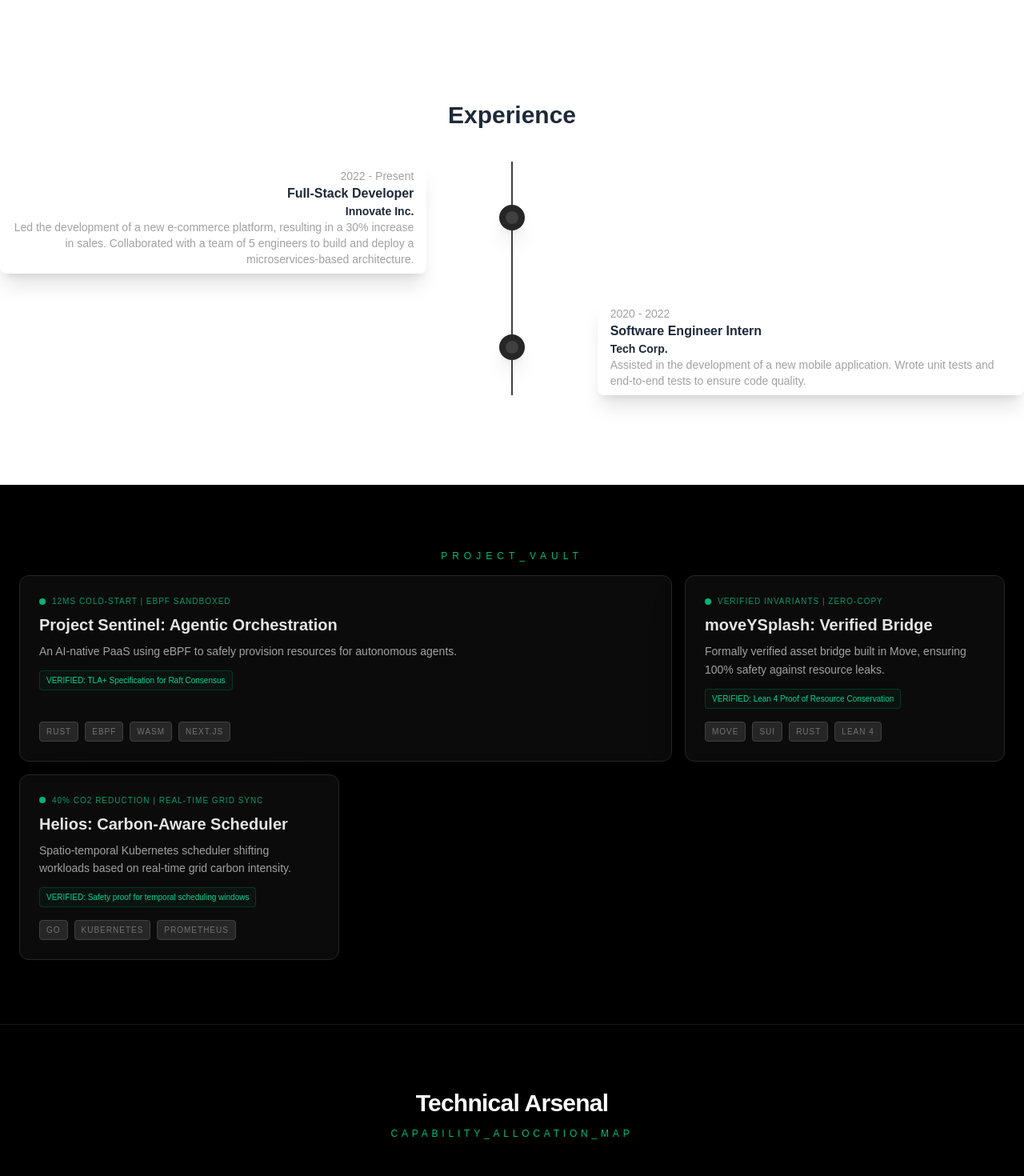
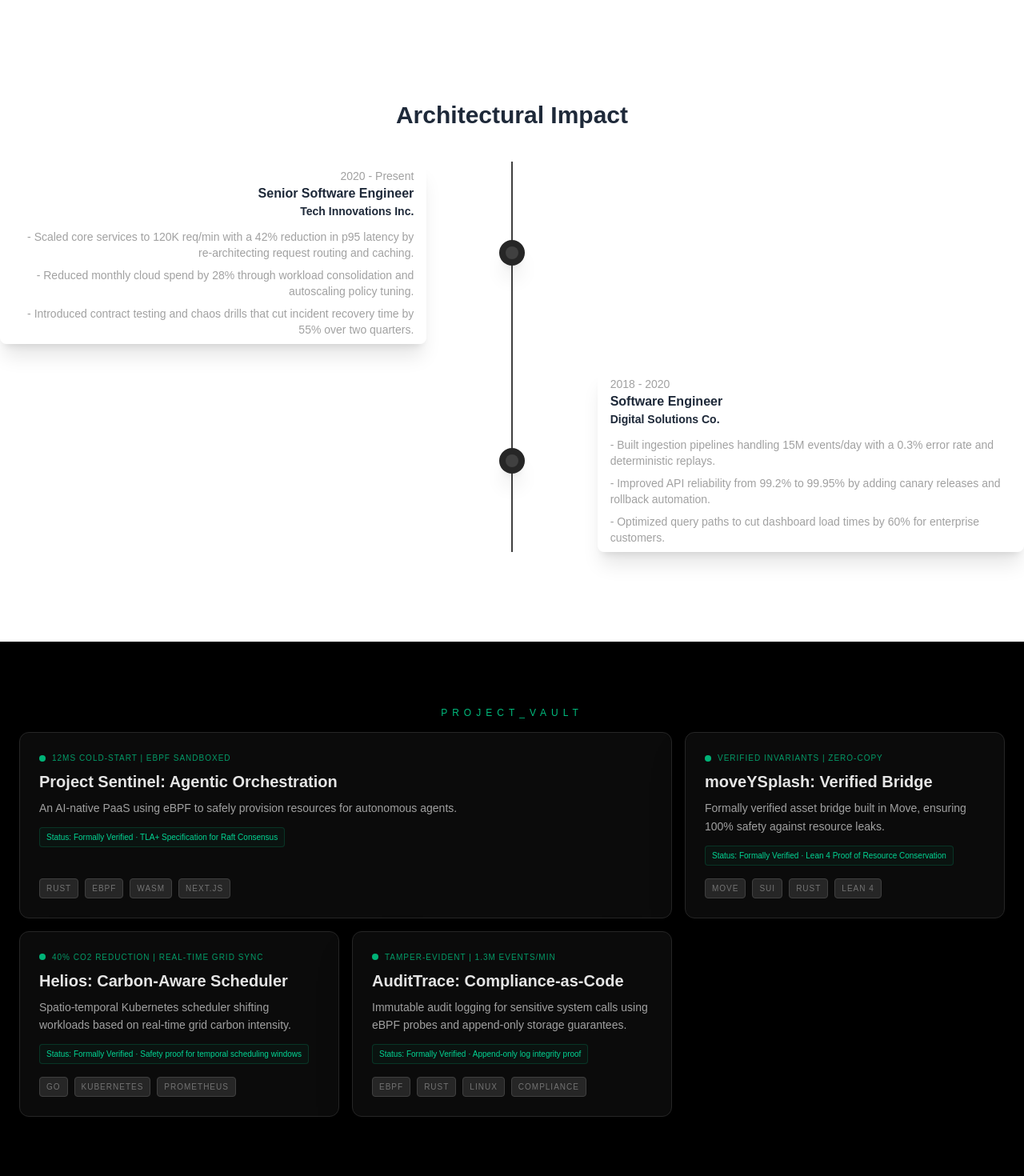
Before and after one commit to MohammedVep/mohammed-portfolio, a Next.js app: page / in a window 1280 px wide. Shown: the part 920-2390 px from the top of the page at 80% size. Built offline with nearby package versions, Linux system fonts and the light colour scheme.

Commit message:
Fixed portfolio

```diff
--- a/components/sections/experience/Experience.tsx
+++ b/components/sections/experience/Experience.tsx
@@ -1,23 +1,7 @@
 'use client';
 
 import { MotionDiv } from '@/components/ui/motion';
-
-const experience = [
-  {
-    date: '2022 - Present',
-    title: 'Full-Stack Developer',
-    company: 'Innovate Inc.',
-    description:
-      'Led the development of a new e-commerce platform, resulting in a 30% increase in sales. Collaborated with a team of 5 engineers to build and deploy a microservices-based architecture.',
-  },
-  {
-    date: '2020 - 2022',
-    title: 'Software Engineer Intern',
-    company: 'Tech Corp.',
-    description:
-      'Assisted in the development of a new mobile application. Wrote unit tests and end-to-end tests to ensure code quality.',
-  },
-];
+import { experienceData } from '@/content/experience';
 
 export default function Experience() {
   return (
@@ -28,10 +12,10 @@ export default function Experience() {
     >
       <section className="py-20">
         <div className="container mx-auto">
-          <h2 className="text-3xl font-bold text-center mb-10">Experience</h2>
+          <h2 className="text-3xl font-bold text-center mb-10">Architectural Impact</h2>
           <div className="relative">
             <div className="border-l-2 border-neutral-700 absolute h-full left-1/2 -translate-x-1/2"></div>
-            {experience.map((item, index) => (
+            {experienceData.map((item, index) => (
               <MotionDiv
                 key={index}
                 initial={{ opacity: 0, y: 20 }}
@@ -55,9 +39,11 @@ export default function Experience() {
                     <p className="text-neutral-400 text-sm">{item.date}</p>
                     <h3 className="font-bold">{item.title}</h3>
                     <p className="text-sm font-semibold">{item.company}</p>
-                    <p className="text-sm text-neutral-400">
-                      {item.description}
-                    </p>
+                    <div className="mt-3 space-y-2 text-sm text-neutral-400">
+                      {item.description.map(detail => (
+                        <p key={detail}>- {detail}</p>
+                      ))}
+                    </div>
                   </div>
                 </div>
               </MotionDiv>
--- a/components/sections/projects/Projects.tsx
+++ b/components/sections/projects/Projects.tsx
@@ -19,7 +19,7 @@ export default function Projects() {
           <p className="text-sm text-neutral-400 leading-relaxed">{project.description}</p>
           {project.formalProof && (
             <div className="mt-3 inline-block rounded border border-emerald-500/20 bg-emerald-500/5 px-2 py-1 text-[10px] text-emerald-400">
-              VERIFIED: {project.formalProof}
+              Status: Formally Verified · {project.formalProof}
             </div>
           )}
         </div>
--- a/content/experience/index.ts
+++ b/content/experience/index.ts
@@ -6,9 +6,9 @@ export const experienceData: Experience[] = [
       company: "Tech Innovations Inc.",
       date: "2020 - Present",
       description: [
-        "Led the development of a new microservices-based architecture, improving system scalability and performance by 30%.",
-        "Mentored junior engineers, providing guidance on best practices in software development and code reviews.",
-        "Collaborated with product managers and designers to define and implement new features for the company's flagship product.",
+        "Scaled core services to 120K req/min with a 42% reduction in p95 latency by re-architecting request routing and caching.",
+        "Reduced monthly cloud spend by 28% through workload consolidation and autoscaling policy tuning.",
+        "Introduced contract testing and chaos drills that cut incident recovery time by 55% over two quarters.",
       ],
     },
     {
@@ -16,9 +16,9 @@ export const experienceData: Experience[] = [
       company: "Digital Solutions Co.",
       date: "2018 - 2020",
       description: [
-        "Developed and maintained full-stack web applications using React, Node.js, and PostgreSQL.",
-        "Wrote and maintained unit and integration tests, ensuring high code quality and reliability.",
-        "Participated in an agile development process, contributing to sprint planning and retrospectives.",
+        "Built ingestion pipelines handling 15M events/day with a 0.3% error rate and deterministic replays.",
+        "Improved API reliability from 99.2% to 99.95% by adding canary releases and rollback automation.",
+        "Optimized query paths to cut dashboard load times by 60% for enterprise customers.",
       ],
     },
   ];
--- a/content/projects/index.ts
+++ b/content/projects/index.ts
@@ -15,8 +15,8 @@ export const projectsData = [
   Planner-->Scheduler[Global Scheduler]
   Scheduler-->NodePool[Heterogeneous Node Pool]`,
     tradeoffs: [
-      "In-kernel eBPF enforcement over user-space sidecars reduces latency, but increases kernel-level complexity and verification burden.",
-      "Cold-start caching improves tail latency but requires stricter cache invalidation to avoid policy drift.",
+      "Kernel-space eBPF guards guarantee syscall-level safety, while user-space WASM keeps policy iteration fast; I split policies so only safety-critical checks live in-kernel.",
+      "Reduced helper call overhead by batching map lookups and caching verifier-approved program state, trading memory for lower per-request latency.",
     ],
     invariants: [
       "No unverified syscall path reaches privileged namespaces.",
@@ -39,13 +39,13 @@ export const projectsData = [
   Relayer-->Verifier[On-chain Verifier]
   Verifier-->Target[Destination Vault]`,
     tradeoffs: [
-      "Proof-carrying transfers improve safety but increase latency and on-chain verification cost.",
-      "Zero-copy flows require strict handle ownership, limiting opportunistic batching.",
+      "Lean 4 proofs enforce resource conservation, but proof-carrying transfers add verification latency; I gated proofs to finalization paths only.",
+      "Zero-copy transfers avoid serialization overhead but require strict handle ownership, limiting batching across concurrent bridges.",
     ],
     invariants: [
+      "No asset can be double-spent across the bridge boundary.",
+      "No asset can be trapped in a bridge contract after settlement.",
       "Total asset supply remains conserved across all hops.",
-      "No orphaned resource handles persist after settlement.",
-      "Transfers finalize only with valid signatures and proofs.",
     ],
   },
   {
@@ -63,13 +63,39 @@ export const projectsData = [
   Optimizer-->Scheduler[K8s Scheduler Plugin]
   Scheduler-->Workloads[Workload Placement]`,
     tradeoffs: [
-      "Predictive scheduling reduces carbon but can miss sudden grid spikes without fallback heuristics.",
-      "Aggressive deferral lowers emissions but risks SLO burn without guardrails.",
+      "Carbon-aware placement improves emissions but can miss sudden grid spikes; I added a fallback heuristic that reverts to SLO-first scheduling.",
+      "The scheduler balances carbon score with job deadlines using a weighted priority queue, trading optimality for predictable completion windows.",
     ],
     invariants: [
       "SLO error budgets never exceed defined thresholds.",
-      "Carbon score is non-increasing when a feasible window exists.",
+      "Job deadlines are never violated when a feasible window exists.",
       "Scheduler fallbacks activate before overload conditions.",
+    ],
+  },
+  {
+    id: 'audittrace',
+    title: "AuditTrace: Compliance-as-Code",
+    description:
+      "Immutable audit logging for sensitive system calls using eBPF probes and append-only storage guarantees.",
+    metrics: "Tamper-Evident | 1.3M Events/Min",
+    tags: ["eBPF", "Rust", "Linux", "Compliance"],
+    formalProof: "Append-only log integrity proof",
+    hardProblem:
+      "Capture and persist every sensitive syscall without introducing user-visible latency or allowing log tampering.",
+    architecture: `graph TD
+  Syscall[Kernel Syscalls]-->Probe[eBPF Probe]
+  Probe-->Buffer[Ring Buffer]
+  Buffer-->Hasher[Hash Chain]
+  Hasher-->Store[Append-Only Log]
+  Store-->Auditor[Verifier + Report]`,
+    tradeoffs: [
+      "Kernel probes provide coverage guarantees, but raise performance risk; I used ring buffers and rate-limited metadata to cap overhead.",
+      "Hash chaining improves tamper evidence, but increases write amplification; I batch commits per epoch to keep ingestion steady.",
+    ],
+    invariants: [
+      "Sensitive syscalls are logged exactly once.",
+      "Log entries are append-only and hash-linked.",
+      "Audit exports are verifiable without trust in the collector.",
     ],
   }
 ];
```
